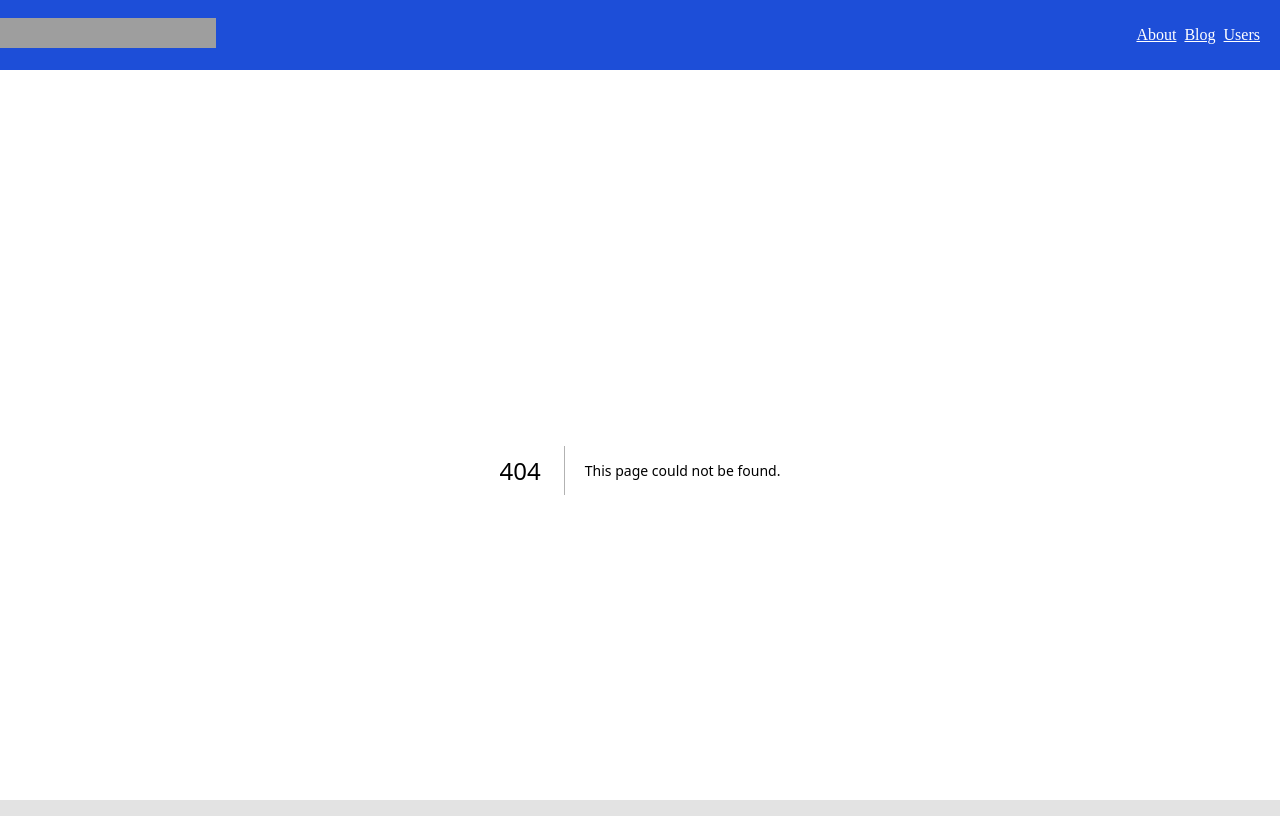
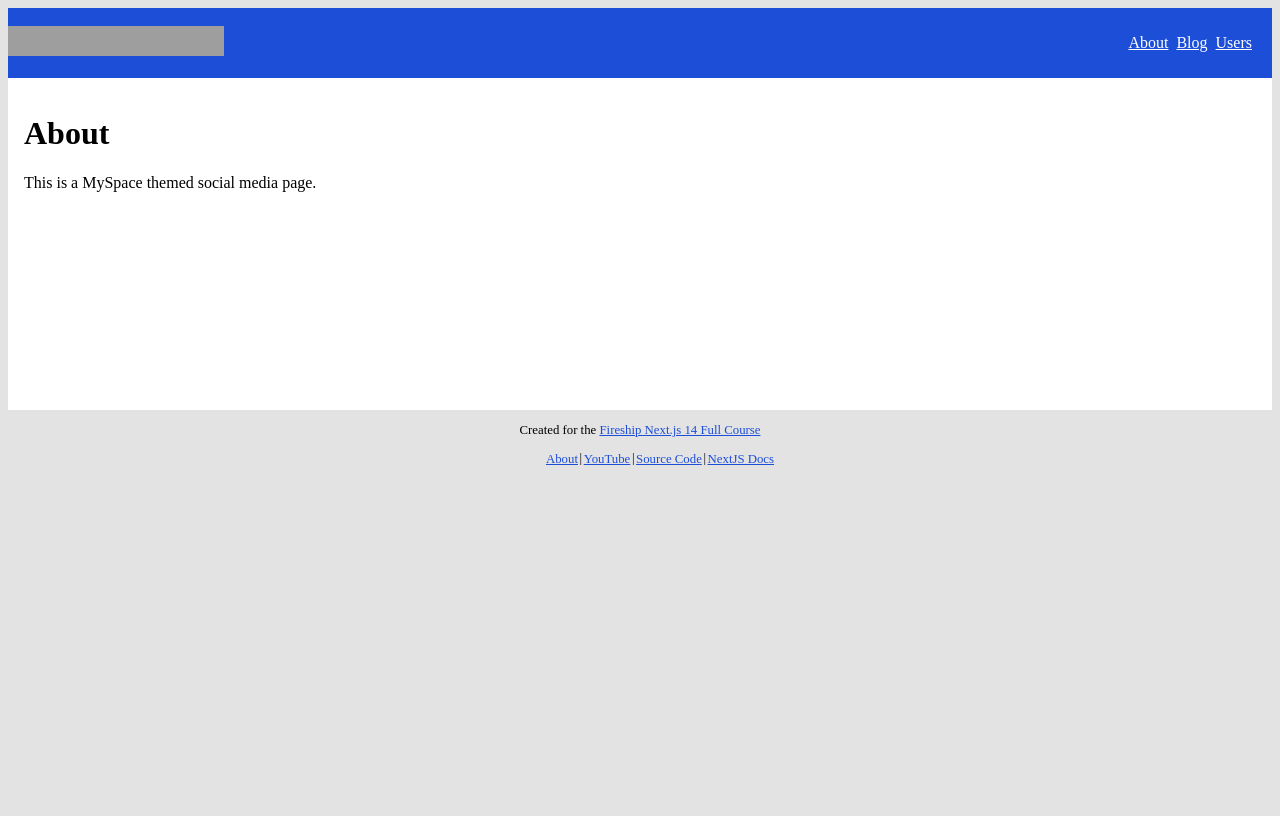
Before and after one commit to AlexGCbn/nextspace, a Next.js app: page /about in a window 1280 px wide. Before the commit this address had no page. Built offline with nearby package versions, Linux system fonts and the light colour scheme; grey boxes are pictures that could not be loaded.

Commit message:
add about page

```diff
--- /dev/null
+++ b/app/about/page.tsx
@@ -0,0 +1,18 @@
+import { Metadata } from "next"
+
+
+export const metadata: Metadata = {
+    title: 'About',
+    description: 'Learn more about this MySpace themed social media page.',
+}
+
+
+export default async function About() {
+
+    return (
+        <main>
+            <h1>About</h1>
+            <p>This is a MySpace themed social media page.</p>
+        </main>
+    )
+}
```
